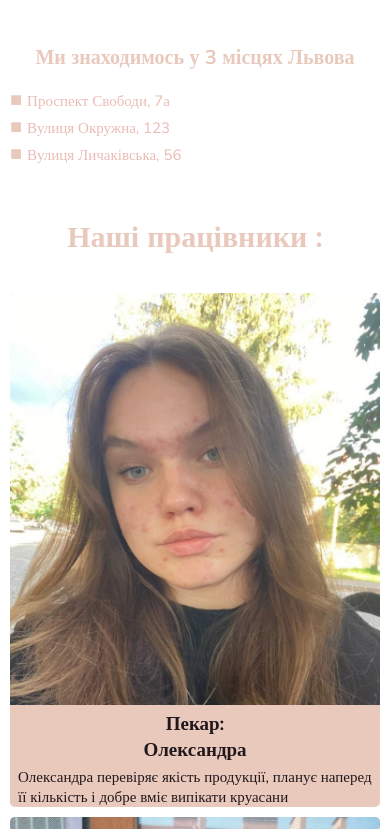
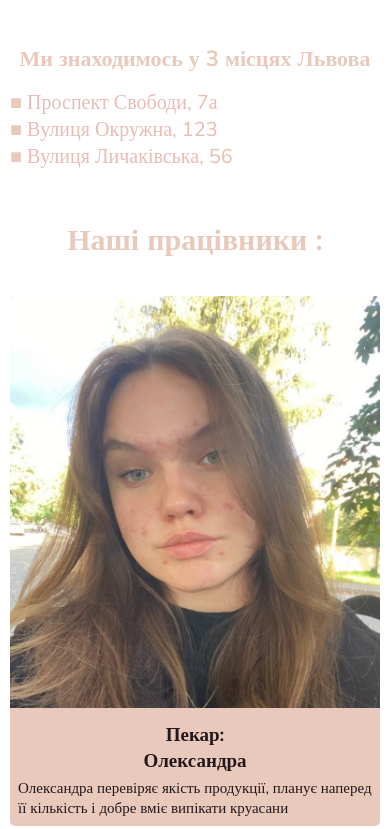
Before and after one commit to nadiia21/project, a plain HTML site: page index2.html in a window 390 px wide. Shown: the part 482-1311 px from the top of the page. Drawn offline with nearby package versions, Linux system fonts and the light colour scheme; a script that the page names is missing.

Commit message:
Added second page

```diff
--- a/index2.html
+++ b/index2.html
@@ -52,23 +52,31 @@
             <div class="grid_staff">
                 <div class="staff_element">
                     <img class="staff_img" src="./img/staff1.jpg" alt="Staff1">
+                    <div class="text_grid">
                     <h2 class="title_staff">Пекар: <br>Олександра</h2>
                     <p class="subtitle_staff">Олександра перевіряє якість продукції, планує наперед її кількість і добре вміє випікати круасани</p>
+                    </div>
                 </div>
                 <div class="staff_element">
                     <img class="staff_img" src="./img/staff2.jpg" alt="Staff2">
+                    <div class="text_grid">
                     <h2 class="title_staff">Сендвіч-мейкер: <br>Катерина</h2>
                     <p class="subtitle_staff">Катерина відповідає за швидку подачу круасанів, знає рецептуру і готова справлятись з труднощами</p>
+                    </div>
                 </div>
                 <div class="staff_element">
                     <img class="staff_img" src="./img/staff3.jpg" alt="Staff3">
+                    <div class="text_grid">
                     <h2 class="title_staff">Керівник закладу: <br>Надія</h2>
                     <p class="subtitle_staff">Надія організовує роботу працівників, забезпечує комфорт та досягає високих фінансових показників</p>
+                    </div>
                 </div>
                 <div class="staff_element">
                     <img class="staff_img" src="./img/staff4.jpg" alt="Staff4">
+                    <div class="text_grid">
                     <h2 class="title_staff">Офіціантка: <br>Марія</h2>
                     <p class="subtitle_staff">Марія оперативно виносить замовлення, вміє наводити ідеальну чистоту та порядок у закладі</p>
+                    </div>
                 </div>
             </div>
         </div>
--- a/style.css
+++ b/style.css
@@ -355,15 +355,17 @@ border-radius: 5px;
 }
 
 .title_staff{
-padding-inline: 8px;
 text-align: center;
 color: #22181c;
 font-size: 28px;
 padding-bottom: 10px;
 }
 
+.text_grid{
+padding: 8px;
+}
+
 .subtitle_staff{
-padding-inline: 8px;
 color: #22181c;
 font-size: 22px;
 }
@@ -527,7 +529,7 @@ margin-bottom: 35px;
     }
 
     .element_list{
-         font-size: 17px;
+         font-size: 20px;
     }
 
     .element_list::before {
@@ -588,12 +590,12 @@ font-size: 20px;
     }
 
     .location_text{
-        font-size: 20px;
+        font-size: 22px;
         margin-bottom: 15px;
     }
 
     .element_list{
-         font-size: 15px;
+         font-size: 20px;
     }
 
     .element_list::before {
```
